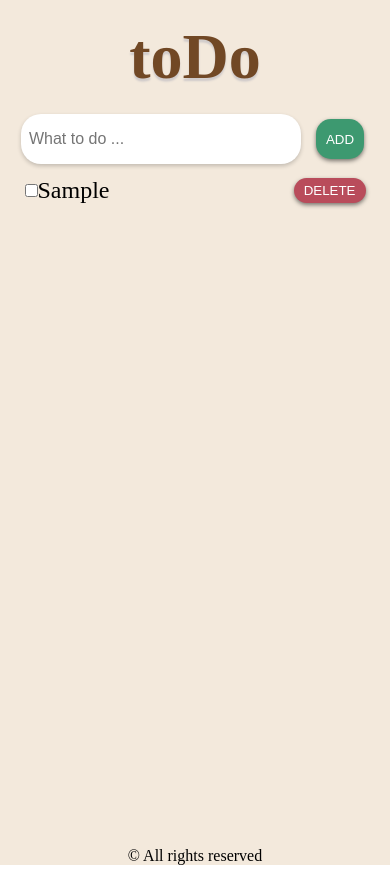
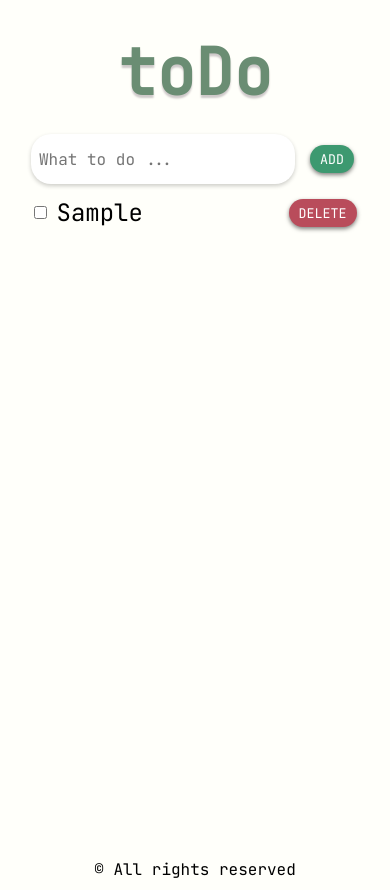
Before and after one commit to adarsh-k-10/todo-app, a plain HTML site: page index.html in a window 390 px wide. Both pictures are taken after typing "Sample" into the empty fields and a click on the button "ADD". Before the commit the page ends 865 px from the top, so only its background shows below. Drawn offline with Linux system fonts and the light colour scheme.

Commit message:
Add localStorage support, improve responsiveness, and update styles

```diff
--- a/index.html
+++ b/index.html
@@ -1,11 +1,15 @@
 <!DOCTYPE html>
 <html lang="en">
+
 <head>
-    <meta charset="UTF-8">
-    <meta name="viewport" content="width=device-width, initial-scale=1.0">
+    <meta charset="UTF-8" />
+    <meta name="viewport" content="width=device-width, initial-scale=1.0" />
     <title>TODO</title>
-    <link rel="stylesheet" href="style.css">
+    <link rel="stylesheet" href="style.css" />
+    <link href="https://fonts.googleapis.com/css2?family=JetBrains+Mono&display=swap" rel="stylesheet">
+
 </head>
+
 <body>
     <div class="background">
         <header>
@@ -14,9 +18,8 @@
         <main>
             <form id="task-form" action="#">
                 <section class="input-sec">
-                    <input id="inputbox" type="text" placeholder="What to do ..." >
-                    <button id="btn" type="submit">ADD
-                    </button>
+                    <input id="inputbox" type="text" placeholder="What to do ..." />
+                    <button id="btn" type="submit">ADD</button>
                 </section>
             </form>
         </main>
@@ -27,4 +30,5 @@
     </div>
     <script src="script.js"></script>
 </body>
+
 </html>
--- a/script.js
+++ b/script.js
@@ -1,39 +1,69 @@
-const addBtn =  document.getElementById("btn")
-const taskList = document.getElementById("task-list")
-const inputBox = document.getElementById("inputbox")
+const addBtn = document.getElementById("btn");
+const taskList = document.getElementById("task-list");
+const inputBox = document.getElementById("inputbox");
 
+window.addEventListener("DOMContentLoaded", loadTasks);
 
-addBtn.addEventListener("click",(event)=>{
+addBtn.addEventListener("click", (event) => {
     event.preventDefault();
 
     const task = inputBox.value.trim();
-    if(task === "") return ;
+    if (task === "") return;
 
-    const li = document.createElement("li")
-    li.className = "task-items"
+    const taskObj = {
+        text: task,
+        completed: false,
+    };
 
-    const checkbox = document.createElement("input")
-    checkbox.type = "checkbox"
+    const tasks = getTasks();
+    tasks.push(taskObj);
+    saveTasks(tasks);
 
-    checkbox.addEventListener("change",()=>{
-        li.classList.toggle("completed",checkbox.checked)
+    inputBox.value = "";
+    loadTasks();
 });
 
-    const taskSpan = document.createElement("span")
-    taskSpan.textContent = task
+function getTasks() {
+    return JSON.parse(localStorage.getItem("tasks")) || [];
+}
+function saveTasks(tasks) {
+    localStorage.setItem("tasks", JSON.stringify(tasks));
+}
+function loadTasks() {
+    const tasks = getTasks();
+    taskList.innerHTML = "";
 
-    const delBtn = document.createElement("button")
-    delBtn.className = "del-btn"
-    delBtn.textContent = "DELETE"
+    tasks.forEach((taskObj, index) => {
+        const li = document.createElement("li");
+        li.className = "task-items";
 
-    delBtn.addEventListener("click",()=>{
-        li.remove();
+        const checkbox = document.createElement("input");
+        checkbox.type = "checkbox";
+        checkbox.checked = taskObj.completed;
+
+        checkbox.addEventListener("change", () => {
+            taskObj.completed = checkbox.checked;
+            saveTasks(tasks);
+            li.classList.toggle("completed", checkbox.checked);
         });
 
-    li.appendChild(checkbox)
-    li.appendChild(taskSpan)
-    li.appendChild(delBtn)
-    taskList.appendChild(li)
-    inputBox.value = "";
+        const taskSpan = document.createElement("span");
+        taskSpan.textContent = taskObj.text;
 
+        const delBtn = document.createElement("button");
+        delBtn.className = "del-btn";
+        delBtn.textContent = "DELETE";
+
+        delBtn.addEventListener("click", () => {
+            tasks.splice(index, 1);
+            saveTasks(tasks);
+            loadTasks();
         });
+
+        li.appendChild(checkbox);
+        li.appendChild(taskSpan);
+        li.appendChild(delBtn);
+        if (taskObj.completed) li.classList.add("completed");
+        taskList.appendChild(li);
+    });
+}
--- a/style.css
+++ b/style.css
@@ -1,89 +1,155 @@
-*{
+* {
     margin: 0;
     padding: 0;
     box-sizing: border-box;
+
+
+
 }
 
-.background{
+body {
+    display: flex;
+    justify-content: center;
+    align-items: center;
+    min-height: 100vh;
+    background-color: #fffffa;
+    font-family: 'JetBrains Mono', monospace;
+}
+
+.background {
     text-align: center;
-    background-color:#f3e9dc;
     width: 100%;
     max-width: 480px;
+    margin: auto;
+    padding: 10px;
 }
-.title{
+
+.title {
     padding: 20px;
     font-size: 4rem;
-    color : #714825;
+    color: #6a8d73;
     text-shadow: 0px 3px 2px #cfcaca;
+}
 
-}
-.input-sec{
+.input-sec {
     padding: 0 20px;
     display: flex;
     gap: 10px;
     flex-wrap: wrap;
     justify-content: center;
+    align-items: center;
 }
 
-#inputbox{
+#inputbox {
     max-width: 480px;
     width: 80%;
     height: 50px;
     border: none;
     border-radius: 20px;
-   box-shadow: 0 2px 4px rgba(0,0,0,.2);
+    box-shadow: 0 2px 4px rgba(0, 0, 0, 0.2);
     padding: 8px;
     font-size: 1em;
+}
 
-}
-#btn{
+#btn {
     padding: 5px 10px;
     margin: 5px;
     border: none;
     border-radius: 15px;
     color: white;
-    background-color: #3d9970	;
-    box-shadow: 0 2px 4px rgba(0,0,0,.5);
+    background-color: #3d9970;
+    box-shadow: 0 2px 4px rgba(0, 0, 0, 0.5);
     cursor: pointer;
 }
-#btn:hover{
+
+#btn:hover {
     transform: scale(0.9);
-    box-shadow: 0 2px 4px rgba(0,0,0,.2);
+    box-shadow: 0 2px 4px rgba(0, 0, 0, 0.2);
 }
+
+input, button, textarea, select {
+  font-family: inherit;
+}
+
+
 .task-sec {
-    height: 80vh;
+    height: 80dvh;
+    overflow-y: auto;
+    padding-bottom: 20px;
+}
 
-}
-.task-items{
+.task-items {
     width: 90%;
     padding: 5px;
     margin: 8px auto;
-
+    gap: 10px;
     font-size: 1.5em;
     display: flex;
     align-items: center;
     justify-content: space-between;
+}
 
-
-}
 .completed {
     text-decoration: line-through;
     opacity: 0.6;
     transition: 0.2s;
 }
 
-.del-btn{
+.del-btn {
     margin-left: auto;
     padding: 5px 10px;
     border: none;
     border-radius: 15px;
     color: white;
-    background-color: #b94c5b	;
-    box-shadow: 0 2px 4px rgba(0,0,0,.5);
+    background-color: #b94c5b;
+    box-shadow: 0 2px 4px rgba(0, 0, 0, 0.5);
     cursor: pointer;
 }
+
 .del-btn:hover {
     background-color: #a83c4a;
     transform: scale(0.95);
-    box-shadow: 0 2px 4px rgba(0,0,0,.2);
+    box-shadow: 0 2px 4px rgba(0, 0, 0, 0.2);
 }
+
+@media (min-width: 600px) {
+    .background {
+        max-width: 700px;
+    }
+
+    .title {
+        font-size: 5rem;
+    }
+
+    #inputbox {
+        font-size: 1.2em;
+        height: 55px;
+    }
+
+    #btn {
+        font-size: 1.1em;
+        height: 30px;
+    }
+
+    .task-items {
+        font-size: 1.6em;
+        gap: 15px;
+    }
+
+}
+
+@media (min-width: 900px) {
+    .background {
+        max-width: 900px;
+    }
+
+    .task-items {
+        font-size: 1.8em;
+    }
+
+    #inputbox {
+        width: 75%;
+    }
+
+
+}
```
Lines whose indentation alone changed are shown as unchanged.
